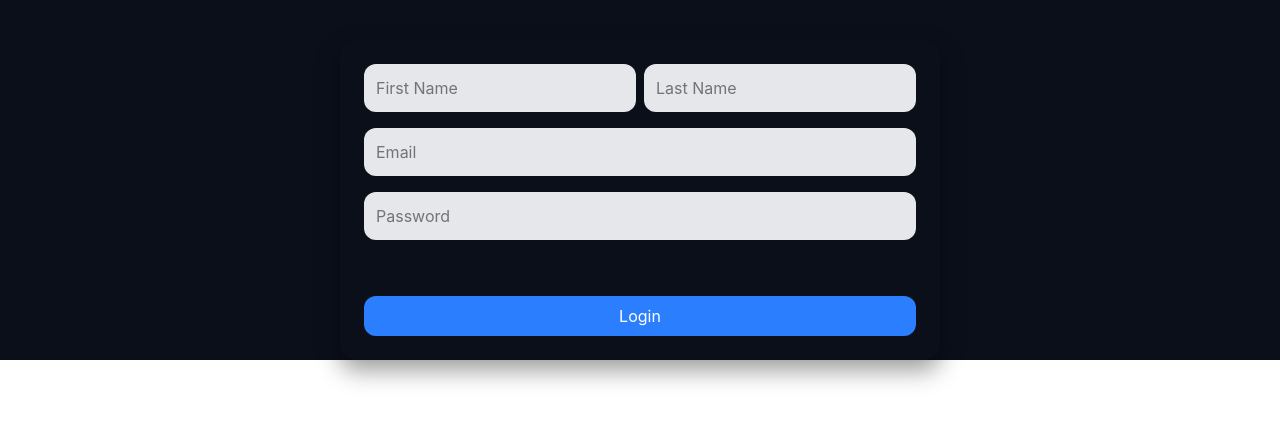
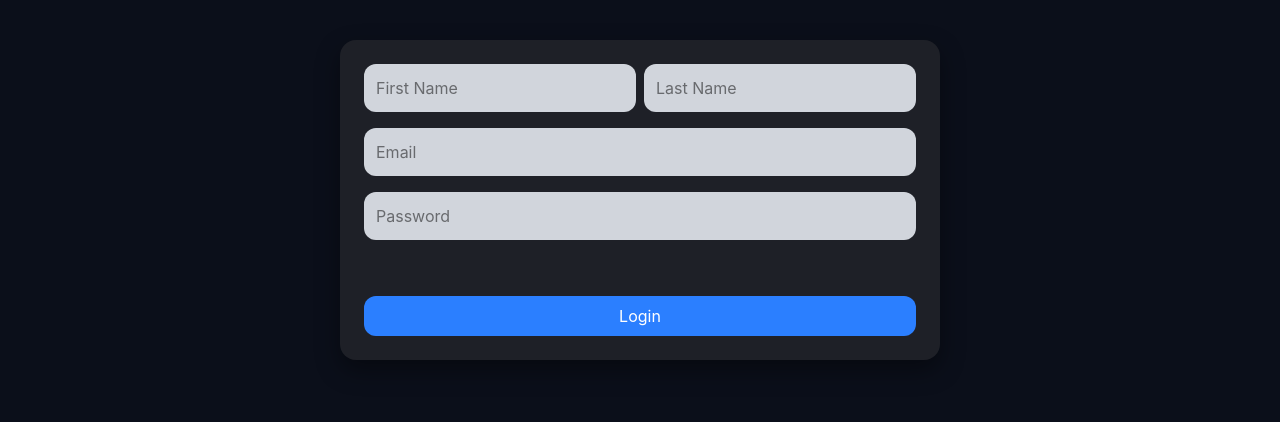
Before and after one commit to Mohd-Ammar-Qureshi/LifeOS-manager, a React (Vite) app: page / in a window 1280 px wide. Shown: the top 422 px of the page. Built offline with nearby package versions, Linux system fonts and the light colour scheme.

Commit message:
Login page Update

```diff
--- a/src/component/Login.jsx
+++ b/src/component/Login.jsx
@@ -23,17 +23,17 @@ const Login = ({
   };
 
   return (
-    <div className="flex justify-center  bg-white dark:bg-[#0B0F1A]">
-      <div className="flex mt-10 flex-col gap-4 p-6 rounded-2xl shadow-[0_10px_25px_rgba(0,0,0,0.4)]">
+    <div className="h-screen flex justify-center  bg-white dark:bg-[#0B0F1A]">
+      <div className="flex mb-auto mt-10 flex-col gap-4 p-6 rounded-2xl  dark:bg-[#1e2027] shadow-[0_10px_25px_rgba(0,0,0,0.4)]">
         <div className="flex gap-2">
           <input
-            className="w-full p-3 rounded-xl bg-gray-100 dark:bg-gray-200"
+            className="w-full p-3 rounded-xl bg-gray-100 dark:bg-gray-300"
             type="name"
             placeholder="First Name"
             onChange={(e) => setfname(e.target.value)}
           />
           <input
-            className="w-full p-3 rounded-xl bg-gray-100 dark:bg-gray-200"
+            className="w-full p-3 rounded-xl bg-gray-100 dark:bg-gray-300"
             type="name"
             placeholder="Last Name"
             onChange={(e) => setlname(e.target.value)}
@@ -41,13 +41,13 @@ const Login = ({
         </div>
 
         <input
-          className="w-full p-3 rounded-xl bg-gray-100 dark:bg-gray-200 "
+          className="w-full p-3 rounded-xl bg-gray-100 dark:bg-gray-300 "
           type="email"
           placeholder="Email"
           onChange={(e) => setemail(e.target.value)}
         />
         <input
-          className="w-full p-3 rounded-xl bg-gray-100 dark:bg-gray-200"
+          className="w-full p-3 rounded-xl bg-gray-100 dark:bg-gray-300"
           type="password"
           placeholder="Password"
           onChange={(e) => setPassword(e.target.value)}
```
